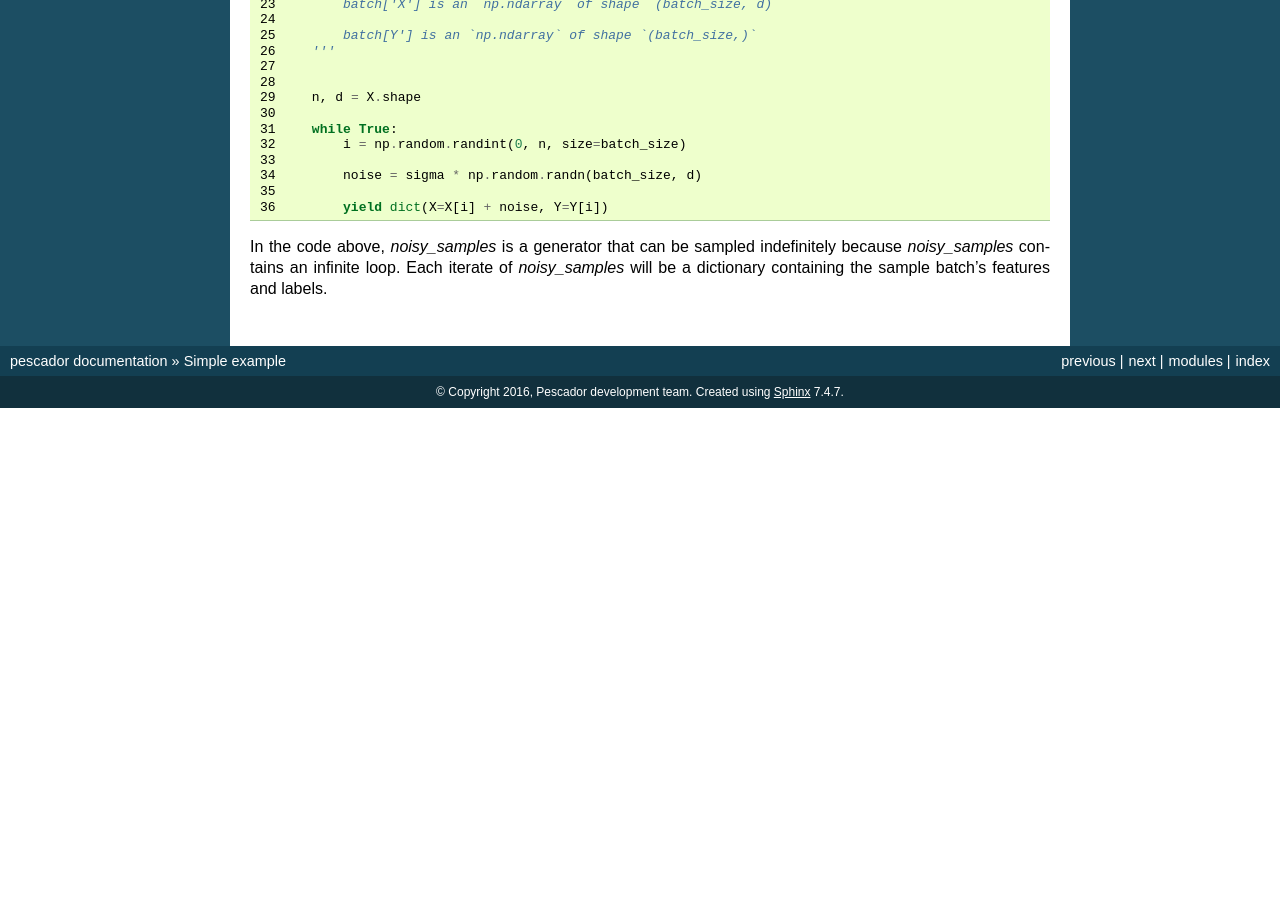
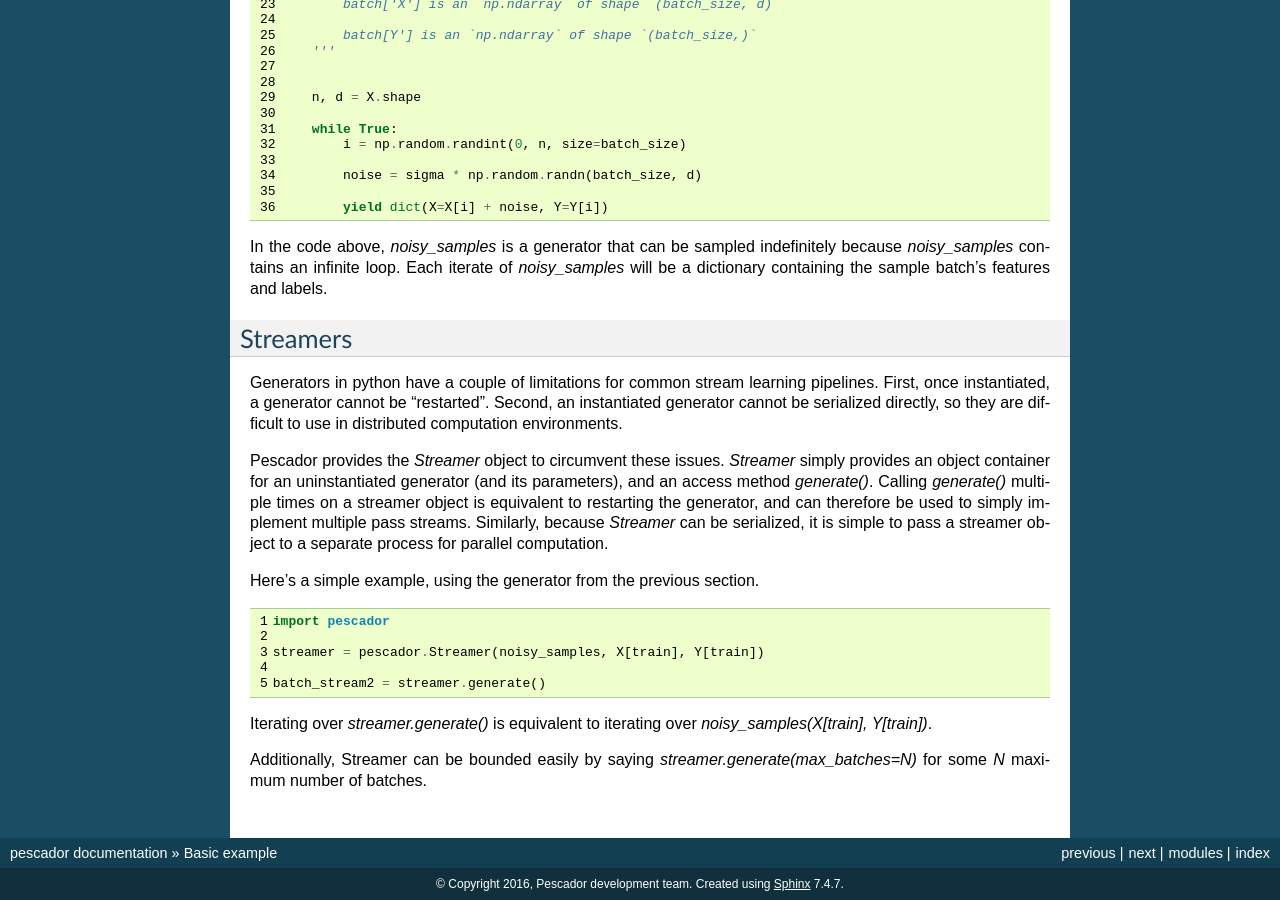
Before and after one commit to pescadores/pescador, a Sphinx documentation site: the page built from docs/example1.rst, in a window 1280 px wide and 900 px high, scrolled down 810 px. Built offline with Sphinx 7.4.7, drawn with Linux system fonts in a browser that asks for light colours; before the commit the page ends 1218 px from its top, so only the background shows below that; some of the changed text lies outside the part shown.

Commit message:
moved the streamer example into the 'basic example', since without it, the basic example is hardly complete.

```diff
--- a/docs/example1.rst
+++ b/docs/example1.rst
@@ -1,12 +1,11 @@
 .. _example1:
 
-Simple example
+Basic example
 ==============
 
-This document will walk through the basics of training models using pescador.
+This document will walk through the basics of using pescador to stream samples from a generator.
 
-Our running example will be learning from an infinite stream of stochastically perturbed samples
-from the Iris dataset.
+Our running example will be learning from an infinite stream of stochastically perturbed samples from the Iris dataset.
 
 Before we can get started, we'll need to introduce a few core concepts.
 We will assume some basic familiarity with `generators <https://wiki.python.org/moin/Generators>`_.
@@ -67,3 +66,31 @@ and adds gaussian noise to the features.
 In the code above, `noisy_samples` is a generator that can be sampled indefinitely because `noisy_samples`
 contains an infinite loop.  Each iterate of `noisy_samples` will be a dictionary containing the sample batch's
 features and labels.
+
+
+Streamers
+---------
+Generators in python have a couple of limitations for common stream learning pipelines.  First, once
+instantiated, a generator cannot be "restarted".  Second, an instantiated generator cannot be serialized
+directly, so they are difficult to use in distributed computation environments.
+
+Pescador provides the `Streamer` object to circumvent these issues.  `Streamer` simply provides an object
+container for an uninstantiated generator (and its parameters), and an access method `generate()`.  Calling
+`generate()` multiple times on a streamer object is equivalent to restarting the generator, and can therefore
+be used to simply implement multiple pass streams.  Similarly, because `Streamer` can be serialized, it is
+simple to pass a streamer object to a separate process for parallel computation.
+
+Here's a simple example, using the generator from the previous section.
+
+.. code-block:: python
+    :linenos:
+
+    import pescador
+
+    streamer = pescador.Streamer(noisy_samples, X[train], Y[train])
+
+    batch_stream2 = streamer.generate()
+
+Iterating over `streamer.generate()` is equivalent to iterating over `noisy_samples(X[train], Y[train])`.
+
+Additionally, Streamer can be bounded easily by saying `streamer.generate(max_batches=N)` for some `N` maximum number of batches.
```
Also changed, not shown: docs/example2.rst (+0 -28 lines).
